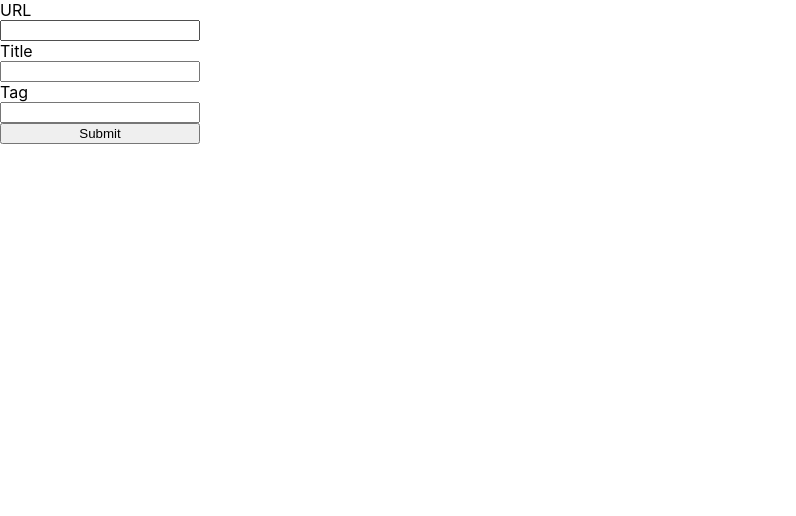
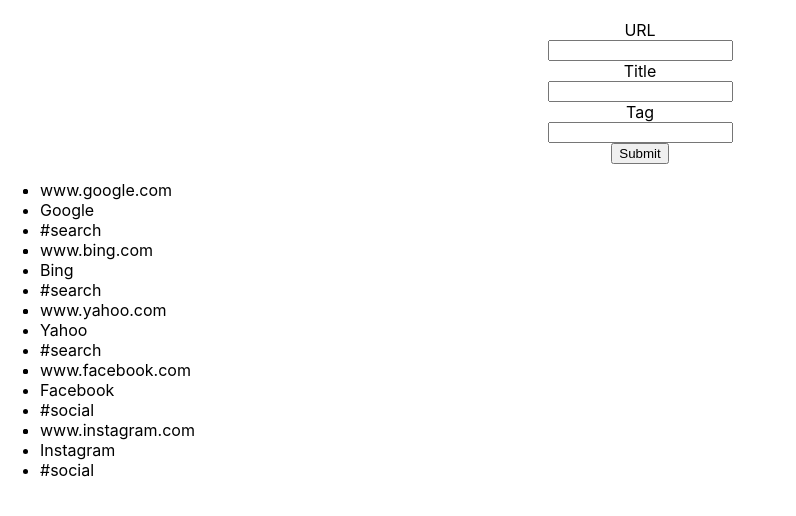
Before and after one commit to katefranks/react-bookmarking-app, a React (Create React App) app: page / in a window 1280 px wide. Shown: the top 516 px of the page, without its empty margins (0-796 px from the left). Built offline with nearby package versions, Linux system fonts and the light colour scheme.

Commit message:
bookmarks saved to state, componentdidmount added

```diff
--- a/src/App.js
+++ b/src/App.js
@@ -1,7 +1,7 @@
 import React from 'react';
 import './App.css';
-import UserForm from './UserForm';
-import UrlList from './UrlList';
+import BookmarkForm from './BookmarkForm';
+import BookmarkList from './BookmarkList';
 
 class App extends React.Component {
   constructor(props){
@@ -11,17 +11,55 @@
       }
       this.handleReceiveData = this.handleReceiveData.bind(this);
     }
+
+    componentDidMount(){
+      const bookmarks = [
+        {
+          id: 1,
+          url: 'www.google.com',
+          title: 'Google',
+          tag: '#search',
+        },
+        {
+          id: 2,
+          url: 'www.bing.com',
+          title: 'Bing',
+          tag: '#search',
+        },
+        {
+          id: 3,
+          url: 'www.yahoo.com',
+          title: 'Yahoo',
+          tag: '#search',
+        },
+        {
+          id: 4,
+          url: 'www.facebook.com',
+          title: 'Facebook',
+          tag: '#social',
+        },
+        {
+          id: 4,
+          url: 'www.instagram.com',
+          title: 'Instagram',
+          tag: '#social',
+        },
+      ];
+      this.setState({ bookmarks });
+    }
+
     handleReceiveData(formData){
       console.log(formData);
-      let bookmarks = this.state.bookmarks;
+      // let bookmarks = this.state.bookmarks;
+      const bookmarks = [ ...this.state.bookmarks ];
       bookmarks.push(formData);
-      this.setState({bookmarks: bookmarks})
+      this.setState({ bookmarks });
   }
   render(){
     return(
       <div>
-      <UserForm receiveData={this.handleReceiveData}/>
-      <UrlList bookmarks={this.state.bookmarks}/>
+      <BookmarkForm handleReceiveData={this.handleReceiveData}/>
+      <BookmarkList bookmarks={this.state.bookmarks}/>
       </div>
     )
   }
--- a/src/UserForm.js
+++ b/src/BookmarkForm.js
@@ -1,6 +1,6 @@
 import React from 'react';
 
-class UserForm extends React.Component {
+class BookmarkForm extends React.Component {
   constructor(props){
     super(props);
     this.state = {
@@ -16,7 +16,7 @@
   }
   handleSubmit(event){
     event.preventDefault()
-    this.props.receiveData({url: this.state.url, title: this.state.title, tag: this.state.tag})
+    this.props.handleReceiveData({url: this.state.url, title: this.state.title, tag: this.state.tag})
     this.setState({url: "", title: "", tag: ""})
   }
   render(){
@@ -24,7 +24,8 @@
   const formStyle = {
     display: 'flex',
     flexDirection: 'column',
-    width: '200px'
+    alignItems: 'center',
+    marginTop: '20px',
   };
 
     return(
@@ -41,7 +42,7 @@
   }
 }
 
-export default UserForm;
+export default BookmarkForm;
 
 
 // render(){
--- /dev/null
+++ b/src/BookmarkList.js
@@ -0,0 +1,38 @@
+import React from 'react';
+
+class BookmarkList extends React.Component {
+  constructor(props){
+    super(props);
+    this.state = {
+      selection: '',
+    }
+  }
+
+  render(){
+    const bookmarks = this.props.bookmarks.map((bookmark, index) => (
+    <li key={index}>
+    <li>{bookmark.url}</li>
+    <li>{bookmark.title}</li>
+    <li>{bookmark.tag}</li>
+    </li>));
+    // const title = this.props.bookmarks.map((bookmark, index) => <p key={index}>{bookmark.title}</p>)
+    // const tag = this.props.bookmarks.map((bookmark, index) => <p key={index}>{bookmark.tag}</p>)
+    return(
+      <ul>{bookmarks}</ul>
+    )
+  }
+}
+
+export default BookmarkList;
+
+// render(){
+//   const url = this.props.bookmarks.map((bookmark, index) => <p key={index}>{bookmark.url}</p>)
+//   const title = this.props.bookmarks.map((bookmark, index) => <p key={index}>{bookmark.title}</p>)
+//   const tag = this.props.bookmarks.map((bookmark, index) => <p key={index}>{bookmark.tag}</p>)
+//   return(
+//     <ul><li>{url}{title}{tag}</li></ul>
+//   )
+// }
+// }
+//
+// export default UrlList;
--- a/src/UrlList.js
+++ /dev/null
@@ -1,17 +0,0 @@
-import React from 'react';
-
-class UrlList extends React.Component {
-  // constructor(props){
-  //   super(props);}
-
-  render(){
-    const url = this.props.bookmarks.map((bookmark, index) => <li key={index}>{bookmark.url}</li>)
-    const title = this.props.bookmarks.map((bookmark, index) => <li key={index}>{bookmark.title}</li>)
-    const tag = this.props.bookmarks.map((bookmark, index) => <li key={index}>{bookmark.tag}</li>)
-    return(
-      <ul>{url}{title}{tag}</ul>
-    )
-  }
-}
-
-export default UrlList;
```
Lines whose indentation alone changed are shown as unchanged.
